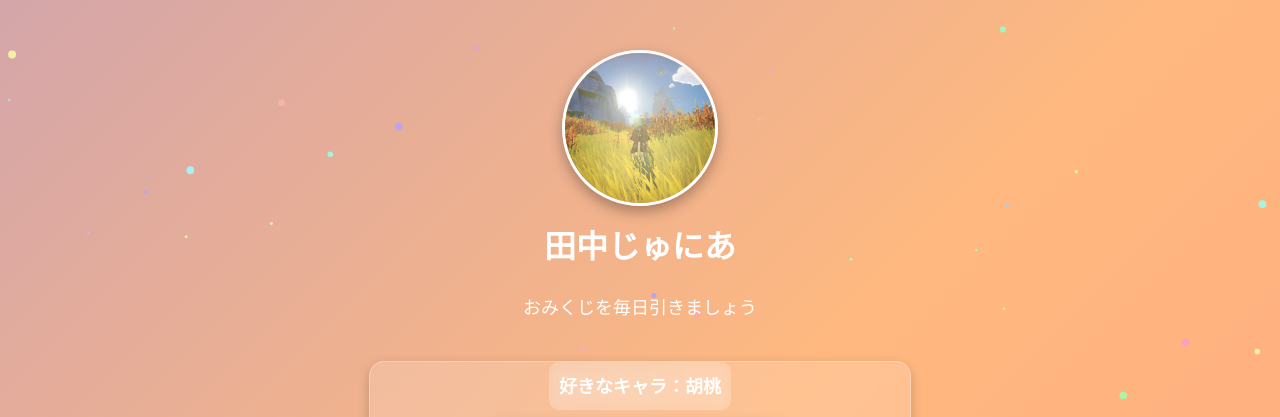
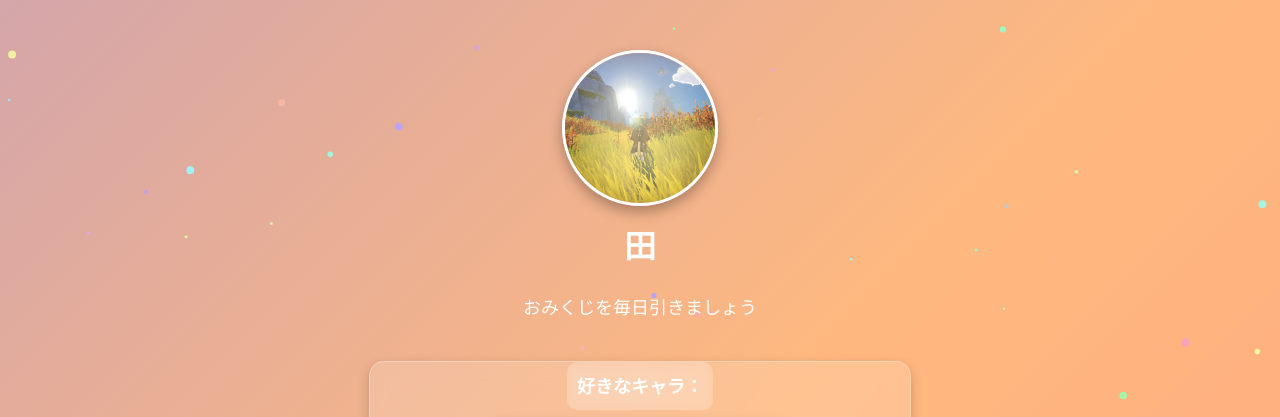
Before and after one commit to karu-mia/my-profile, a plain HTML site: page index.html in a window 1280 px wide. Shown: the top 417 px of the page. Drawn offline with Linux system fonts and the light colour scheme; grey boxes are pictures that could not be loaded.

Commit message:
Update index.html

```diff
--- a/index.html
+++ b/index.html
@@ -3,7 +3,7 @@
 <head>
 <meta charset="UTF-8">
 <meta name="viewport" content="width=device-width, initial-scale=1.0">
-<title>tanaka me proff</title>
+<title>my proff</title>
 <link rel="stylesheet" href="https://cdnjs.cloudflare.com/ajax/libs/font-awesome/6.5.0/css/all.min.css">
 <link href="https://fonts.googleapis.com/css2?family=M+PLUS+Rounded+1c:wght@400;700&display=swap" rel="stylesheet">
 <style>
@@ -254,15 +254,15 @@ p { font-size: 18px; margin-bottom: 20px; }
 <svg width="0" height="0"><defs><linearGradient id="gradient" x1="0%" y1="0%" x2="100%" y2="0%"><stop offset="0%" stop-color="#ff7f50"/><stop offset="50%" stop-color="#ff1493"/><stop offset="100%" stop-color="#1e90ff"/></linearGradient></defs></svg>
 
 <img src="20230401_182326.jpg" alt="プロフィール" class="profile-img">
-<h1>田中じゅにあ</h1>
+<h1>田</h1>
 <p>おみくじを毎日引きましょう</p>
 
 <!-- スライダー -->
 <div class="intro-slider glass-box">
-    <div class="intro-slide active"><div class="intro-box">好きなキャラ：胡桃</div><img src="20250503151343.png" alt="胡桃" class="intro-img"></div>
+    <div class="intro-slide active"><div class="intro-box">好きなキャラ：</div><img src="20250503151343.png" alt="胡桃" class="intro-img"></div>
     <div class="intro-slide"><div class="intro-box">趣味：ゲーム・音楽</div><img src="20250503214137.png" alt="趣味画像" class="intro-img"></div>
     <div class="intro-slide"><div class="intro-box"><b>gender</b> / <b>age</b><br>♂ / 20↑</div><img src="20250505214146.png" alt="原神" class="intro-img"></div>
-    <div class="intro-slide"><div class="intro-box">live - 関東 -</div><img src="20250413220207.png" alt="推し活" class="intro-img"></div>
+    <div class="intro-slide"><div class="intro-box">live -  -</div><img src="20250413220207.png" alt="推し活" class="intro-img"></div>
     <button class="arrow left"><i class="fas fa-chevron-left"></i></button>
     <button class="arrow right"><i class="fas fa-chevron-right"></i></button>
 </div>
```
